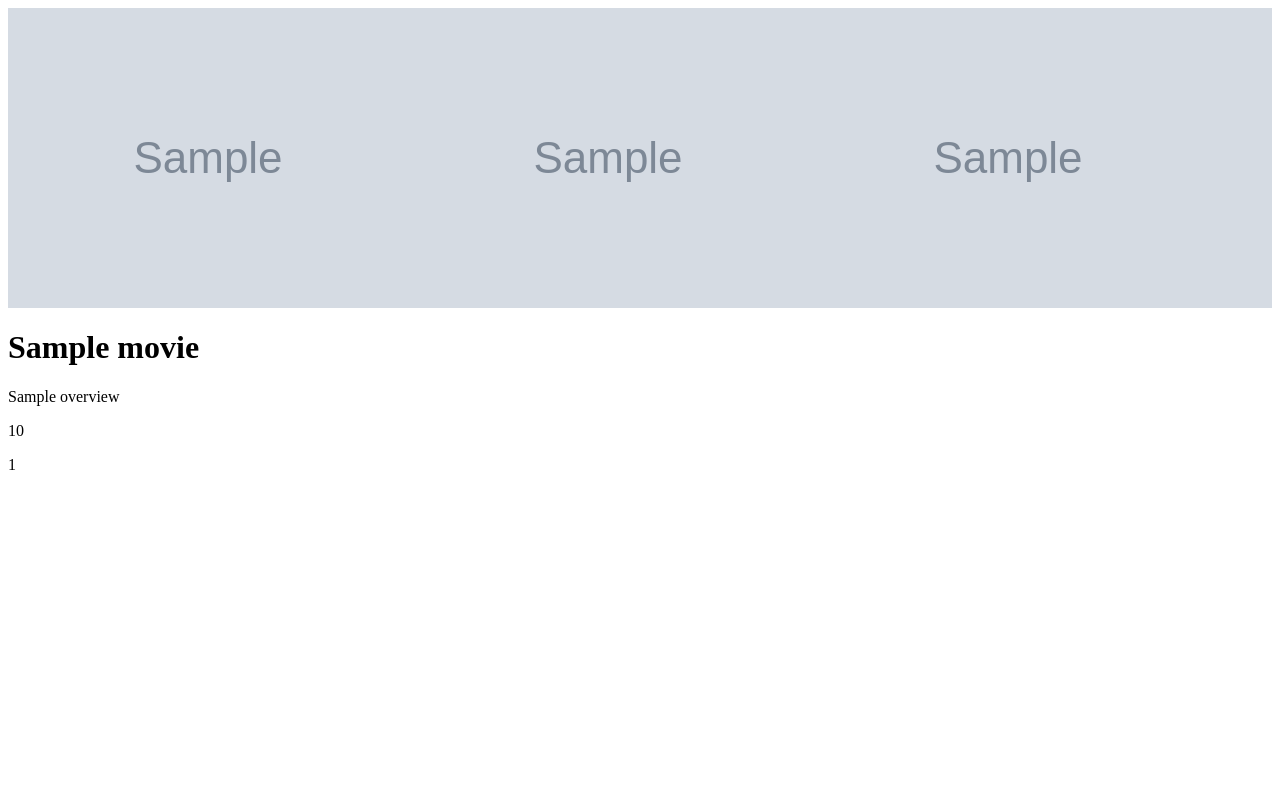
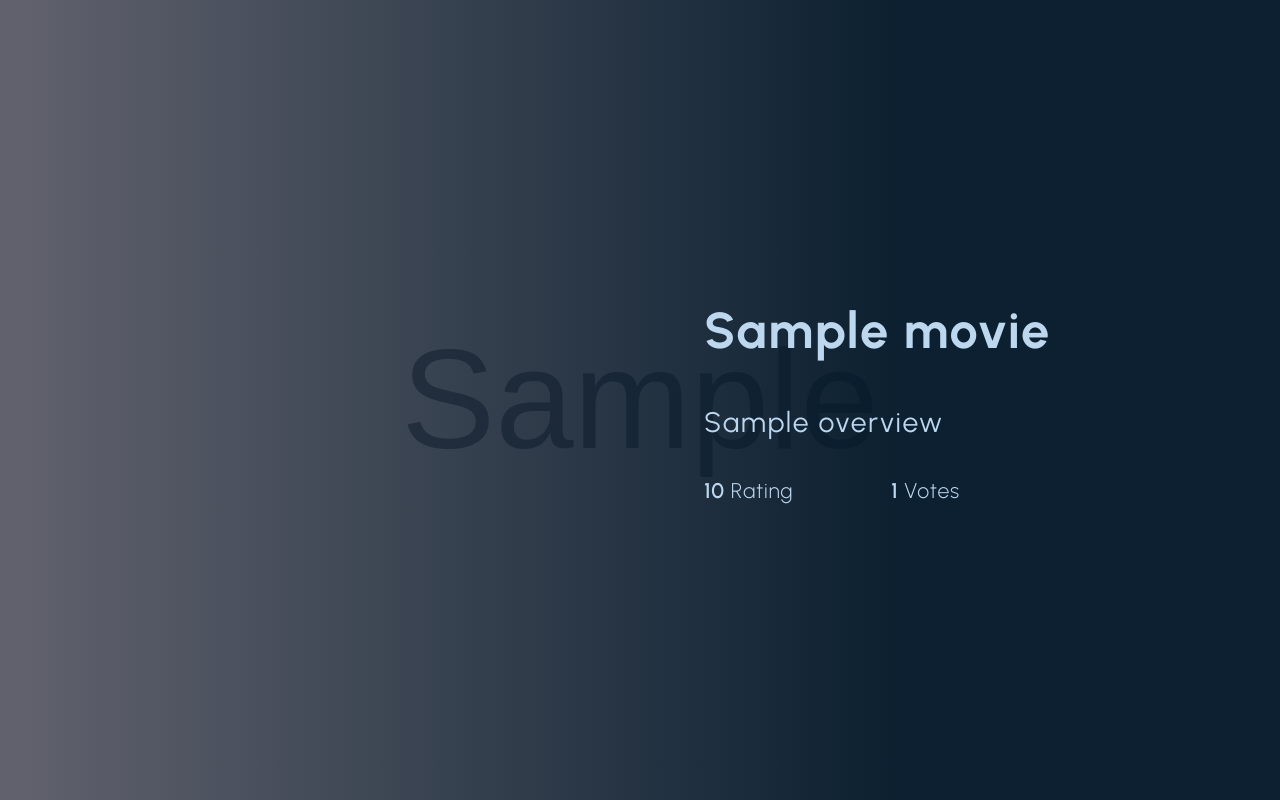
Before and after one commit to devmiano/kochie, a Flask app: template app/templates/movie.html in a window 1280 px wide. Run offline with Flask 2, Linux system fonts and the light colour scheme; the template is opened without the code that fills it: most values are stand-ins (such as "Sample title", 1, 10 or a date in 2020); grey boxes marked "Sample" are stand-in pictures; parts of the project's set-up code (start-up, migrations or seed data) failed here and were passed over.

Commit message:
Added styling to the pages

```diff
--- a/app/static/styles/global.css
+++ b/app/static/styles/global.css
@@ -1,7 +1,7 @@
-// Google font import
+/* // Google font import */
 @import url('https://fonts.googleapis.com/css2?family=Urbanist:ital,wght@0,100;0,200;0,300;0,400;0,500;0,600;0,700;0,800;0,900;1,100;1,200;1,300;1,400;1,500;1,600;1,700;1,800;1,900&display=swap');
 
-// Box sizing rules
+/* // Box sizing rules */
 *,
 *::before,
 *::after {
@@ -11,7 +11,7 @@
   font-size: 16px;
 }
 
-// Remove default margin
+/* // Remove default margin */
 body,
 h1,
 h2,
@@ -25,38 +25,38 @@ dd {
   margin: 0;
 }
 
-// Remove list styles on ul, ol elements with a list role, which suggests default styling will be removed
+/* // Remove list styles on ul, ol elements with a list role, which suggests default styling will be removed */
 ul[role='list'],
 ol[role='list'] {
   list-style: none;
 }
 
-// Set core root defaults
+/* // Set core root defaults */
 html:focus-within {
   scroll-behavior: smooth;
 }
 
-// Set core body defaults
+/* // Set core body defaults */
 body {
-  min-height: 100vh;
   text-rendering: optimizeSpeed;
   line-height: 1.5;
   font-family: 'Urbanist', sans-serif;
+  background-color: #0c101d;
 }
 
-// A elements that don't have a class gets default styles
+/* // A elements that don't have a class gets default styles */
 a:not([class]) {
   text-decoration-skip-ink: auto;
 }
 
-// Make images easier to work with
+/* // Make images easier to work with */
 img,
 picture {
   max-width: 100%;
   display: block;
 }
 
-// Inherit fonts for inputs and buttons
+/* // Inherit fonts for inputs and buttons */
 input,
 button,
 textarea,
@@ -64,7 +64,7 @@ select {
   font: inherit;
 }
 
-// Remove all animations, transitions and smooth scroll for people that prefer not to see them
+/* // Remove all animations, transitions and smooth scroll for people that prefer not to see them */
 @media (prefers-reduced-motion: reduce) {
   html:focus-within {
     scroll-behavior: auto;
@@ -80,7 +80,7 @@ select {
   }
 }
 
-// Scrollbar styles
+/* // Scrollbar styles */
 
 ::-webkit-scrollbar {
   width: 0.4rem;
@@ -105,3 +105,136 @@ $black: #151528; */
 $type-400: #31315e;
 $accent-800: #d8dcff;
 $accent-900: #aeadf0; */
+
+.app {
+  width: 100%;
+  margin: 0 auto;
+  overflow: auto;
+}
+
+.section {
+  width: 100%;
+  margin: 4rem 0;
+  display: flex;
+  flex-direction: column;
+}
+
+.section-title {
+  font-size: 2.369rem;
+  font-weight: 500;
+  letter-spacing: 0.05rem;
+  color: #bdd7ef;
+  margin-left: 3rem;
+  margin-bottom: 1rem;
+}
+
+.movie-list {
+  display: flex;
+  align-items: center;
+  justify-content: flex-start;
+  flex-wrap: wrap;
+  margin: 0 2rem;
+}
+
+.movie-item {
+  width: 240px;
+  height: 360px;
+  margin: 1rem;
+  border-radius: 0.4rem;
+  overflow: hidden;
+}
+.movie-poster {
+  position: absolute;
+  width: 240px;
+  height: 360px;
+  background-size: cover;
+  background-position: center;
+  background-repeat: no-repeat;
+  border-radius: 0.5rem;
+}
+.movie-content {
+  position: relative;
+  text-decoration: none;
+  cursor: pointer;
+}
+.movie-title {
+  width: 100%;
+  height: 100%;
+  padding: 1rem;
+  color: #bdd7ef;
+  font-size: 1.77rem;
+  font-weight: 400;
+  letter-spacing: 0.05rem;
+  background: linear-gradient(
+    0deg,
+    rgba(5, 3, 17, 0.18280815744266454) 0%,
+    rgba(1, 22, 39, 0.9839286056219363) 84%
+  );
+  overflow: hidden;
+  text-align: end;
+}
+
+.movie-title:hover {
+  background: linear-gradient(
+    0deg,
+    rgba(5, 3, 17, 0.18280815744266454) 0%,
+    rgba(1, 22, 39, 0.9839286056219363) 100%
+  );
+}
+
+.movie-details {
+  background-size: cover;
+  background-position: center;
+  background-repeat: no-repeat;
+  height: 100vh;
+  width: 100%;
+}
+
+.movie-details-content {
+  float: right;
+  padding: 0 4rem;
+  display: flex;
+  flex-direction: column;
+  justify-content: center;
+  align-items: flex-start;
+  width: 50%;
+  height: 100%;
+}
+
+.movie-details-title {
+  color: #bdd7ef;
+  font-size: 3.157rem;
+  font-weight: 700;
+  letter-spacing: 0.1rem;
+}
+.movie-details-overview {
+  color: #bdd7ef;
+  font-size: 1.77rem;
+  font-weight: 400;
+  letter-spacing: 0.1rem;
+  margin-top: 2rem;
+  margin-bottom: 2rem;
+}
+.movie-details-votes {
+  display: flex;
+  width: 50%;
+  justify-content: space-between;
+}
+.movie-details-average {
+  color: #bdd7ef;
+  font-size: 1.33rem;
+  font-weight: 600;
+  letter-spacing: 0.05rem;
+}
+.movie-details-count {
+  color: #bdd7ef;
+  font-size: 1.33rem;
+  font-weight: 600;
+  letter-spacing: 0.05rem;
+}
+.movie-details-span {
+  color: #bdd7ef;
+  font-size: 1.33rem;
+  font-weight: 300;
+  letter-spacing: 0.05rem;
+}
--- a/app/templates/base.html
+++ b/app/templates/base.html
@@ -4,13 +4,17 @@
     <meta charset="UTF-8" />
     <meta http-equiv="X-UA-Compatible" content="IE=edge" />
     <meta name="viewport" content="width=device-width, initial-scale=1.0" />
+    <link
+      rel="stylesheet"
+      href="{{url_for('static',filename='styles/global.css')}}"
+    />
     {% if title %}
     <title>{{title}}</title>
     {% else %}
     <title>Welcome to the best Movie Review website</title>
     {% endif %}
   </head>
-  <body>
+  <body class="app">
     {% block content %} {% endblock %}
   </body>
 </html>
--- a/app/templates/macros.html
+++ b/app/templates/macros.html
@@ -1,7 +1,10 @@
 {% macro displayMovieList(movie_list) %} {% for movie in movie_list %}
-<img src="{{movie.poster}}" />
+<div class="movie-item">
+  <img src="{{movie.poster}}" class="movie-poster" />
 
-<li>
-  <a href="/movie/{{movie.id}}">{{movie.title|truncate(10)}}</a>
-</li>
+  <a class="movie-content" href="/movie/{{movie.id}}">
+    <h2 class="movie-title">{{movie.title}}</h2>
+  </a>
+</div>
+
 {% endfor %} {% endmacro %}
--- a/app/templates/movie.html
+++ b/app/templates/movie.html
@@ -1,11 +1,24 @@
 {% extends 'base.html' %} {% import 'macros.html' as macro %} {% block content
 %}
 <div
-  class="posterPath"
-  style="background: url({{movie.poster}}); height: 300px;"
-></div>
-<h1>{{movie.title}}</h1>
-<p>{{movie.overview}}</p>
-<p>{{movie.vote_average}}</p>
-<p>{{movie.vote_count}}</p>
+  class=""
+  style="background: linear-gradient(90deg, rgba(5,3,17,0.5637605383950455) 2%, rgba(1,22,39,0.950315160243785) 70%), url({{movie.poster}}); height: 100vh;
+  width: 100%; background-size: cover;
+  background-position: center;
+  "
+>
+  <div class="movie-details-content">
+    <h1 class="movie-details-title">{{movie.title}}</h1>
+    <p class="movie-details-overview">{{movie.overview}}</p>
+    <div class="movie-details-votes">
+      <p class="movie-details-average">
+        {{movie.vote_average}} <span class="movie-details-span">Rating</span>
+      </p>
+      <p class="movie-details-count">
+        {{movie.vote_count}} <span class="movie-details-span">Votes</span>
+      </p>
+    </div>
+  </div>
+</div>
+
 {% endblock %}
```
Also changed, not shown: app/templates/index.html (+15 -19 lines), app/static/sass/_base.scss (deleted), app/static/sass/_mixins.scss (deleted), app/static/sass/_reset.scss (deleted), app/static/sass/global.scss (deleted).
